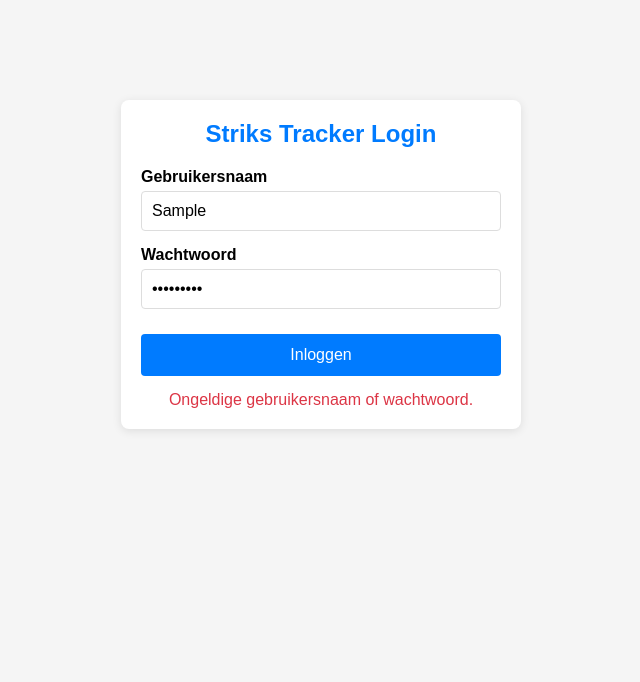
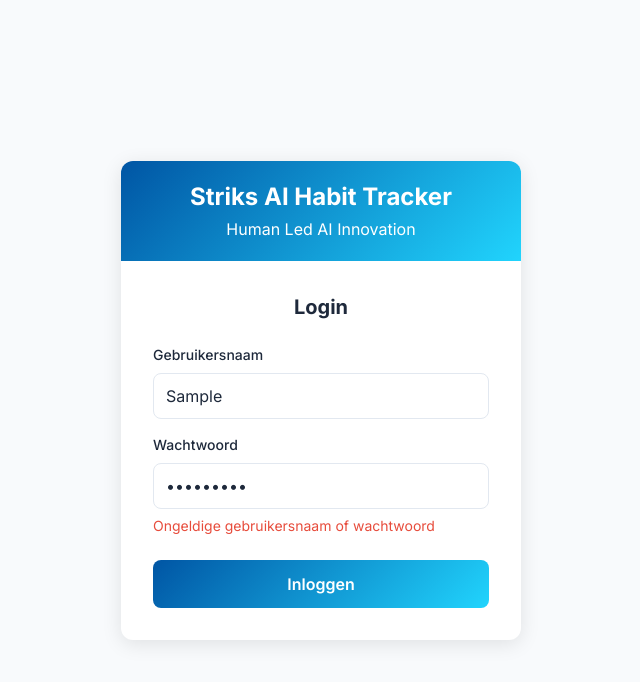
Before and after one commit to Strik88/Tracker, a plain HTML site: page login.html in a window 1280 px wide. Both pictures are taken after typing "Sample", "Sample123" into the empty fields and a click on the button "Inloggen". Shown: the whole page, without its empty margins (319-959 px from the left). Drawn offline with nearby package versions, Linux system fonts and the light colour scheme.

Commit message:
Add login functionality with custom credentials

```diff
--- a/login.html
+++ b/login.html
@@ -3,109 +3,157 @@
 <head>
     <meta charset="UTF-8">
     <meta name="viewport" content="width=device-width, initial-scale=1.0">
-    <title>Login - Striks Tracker</title>
-    <link rel="stylesheet" href="style.css">
-    <link rel="stylesheet" href="https://cdnjs.cloudflare.com/ajax/libs/font-awesome/6.4.0/css/all.min.css">
+    <title>Login - Striks AI Habit Tracker</title>
+    <link href="https://cdn.jsdelivr.net/npm/tailwindcss@2.2.19/dist/tailwind.min.css" rel="stylesheet">
+    <link rel="stylesheet" href="https://cdn.jsdelivr.net/npm/@fortawesome/fontawesome-free@6.0.0/css/all.min.css">
+    <link href="https://fonts.googleapis.com/css2?family=Inter:wght@300;400;500;600;700&display=swap" rel="stylesheet">
     <style>
-        .login-container {
-            max-width: 400px;
-            margin: 100px auto;
-            padding: 20px;
-            background-color: white;
-            border-radius: 8px;
-            box-shadow: 0 2px 10px rgba(0, 0, 0, 0.1);
+        :root {
+            --primary-color: #0055A4;
+            --secondary-color: #3498DB;
+            --accent-color: #21D4FD;
+            --bg-color: #F8FAFC;
+            --card-bg: #FFFFFF;
+            --text-primary: #1E293B;
         }
 
-        .login-container h2 {
-            text-align: center;
-            margin-bottom: 20px;
-            color: #007bff;
+        body {
+            font-family: 'Inter', sans-serif;
+            background-color: var(--bg-color);
+            color: var(--text-primary);
+            min-height: 100vh;
+            display: flex;
+            align-items: center;
+            justify-content: center;
         }
 
-        .form-group {
-            margin-bottom: 15px;
+        .login-card {
+            background-color: var(--card-bg);
+            border-radius: 12px;
+            box-shadow: 0 4px 20px rgba(0, 0, 0, 0.1);
+            transition: all 0.3s ease;
+            width: 100%;
+            max-width: 400px;
         }
 
-        .form-group label {
-            display: block;
-            margin-bottom: 5px;
-            font-weight: bold;
+        .login-header {
+            background: linear-gradient(135deg, #0055A4, #21D4FD);
+            border-radius: 12px 12px 0 0;
+            padding: 20px;
+            text-align: center;
+            color: white;
         }
 
-        .form-group input {
+        .form-input {
+            border: 1px solid #E2E8F0;
+            padding: 10px 12px;
+            border-radius: 8px;
             width: 100%;
-            padding: 10px;
-            border: 1px solid #ddd;
-            border-radius: 4px;
-            font-size: 16px;
+            transition: border-color 0.3s ease;
+        }
+
+        .form-input:focus {
+            outline: none;
+            border-color: var(--primary-color);
+            box-shadow: 0 0 0 3px rgba(0, 85, 164, 0.1);
         }
 
         .login-btn {
-            width: 100%;
-            padding: 12px;
-            background-color: #007bff;
+            background: linear-gradient(135deg, #0055A4, #21D4FD);
             color: white;
             border: none;
-            border-radius: 4px;
-            font-size: 16px;
+            border-radius: 8px;
+            padding: 12px;
+            width: 100%;
+            font-weight: 600;
             cursor: pointer;
-            margin-top: 10px;
+            transition: transform 0.3s ease, box-shadow 0.3s ease;
         }
 
         .login-btn:hover {
-            background-color: #0069d9;
+            transform: translateY(-2px);
+            box-shadow: 0 4px 12px rgba(0, 85, 164, 0.2);
+        }
+
+        .login-btn:active {
+            transform: translateY(0);
         }
 
         .error-message {
-            color: #dc3545;
-            margin-top: 15px;
-            text-align: center;
+            color: #e74c3c;
+            font-size: 14px;
+            margin-top: 6px;
             display: none;
+        }
+
+        @keyframes shake {
+            0%, 100% { transform: translateX(0); }
+            10%, 30%, 50%, 70%, 90% { transform: translateX(-5px); }
+            20%, 40%, 60%, 80% { transform: translateX(5px); }
+        }
+
+        .shake {
+            animation: shake 0.6s;
         }
     </style>
 </head>
 <body>
-    <div class="login-container">
-        <h2>Striks Tracker Login</h2>
+    <div class="login-card p-0">
+        <div class="login-header">
+            <h1 class="text-2xl font-bold">Striks AI Habit Tracker</h1>
+            <p class="mt-1">Human Led AI Innovation</p>
+        </div>
+        <div class="p-8">
+            <h2 class="text-xl font-bold mb-6 text-center">Login</h2>
             <form id="login-form">
-            <div class="form-group">
-                <label for="username">Gebruikersnaam</label>
-                <input type="text" id="username" required>
+                <div class="mb-4">
+                    <label for="username" class="block text-sm font-medium mb-2">Gebruikersnaam</label>
+                    <input type="text" id="username" class="form-input" placeholder="Voer je gebruikersnaam in" autocomplete="username">
                 </div>
-            <div class="form-group">
-                <label for="password">Wachtwoord</label>
-                <input type="password" id="password" required>
+                <div class="mb-6">
+                    <label for="password" class="block text-sm font-medium mb-2">Wachtwoord</label>
+                    <input type="password" id="password" class="form-input" placeholder="Voer je wachtwoord in" autocomplete="current-password">
+                    <div id="error-message" class="error-message">Ongeldige gebruikersnaam of wachtwoord</div>
                 </div>
                 <button type="submit" class="login-btn">Inloggen</button>
             </form>
-        <div id="error-message" class="error-message">
-            Ongeldige gebruikersnaam of wachtwoord.
         </div>
     </div>
 
     <script>
-        document.getElementById('login-form').addEventListener('submit', function(e) {
+        document.addEventListener('DOMContentLoaded', function() {
+            // Check if user is already logged in
+            if (localStorage.getItem('isLoggedIn') === 'true') {
+                window.location.href = 'index.html';
+            }
+
+            const loginForm = document.getElementById('login-form');
+            const errorMessage = document.getElementById('error-message');
+            const loginCard = document.querySelector('.login-card');
+
+            loginForm.addEventListener('submit', function(e) {
                 e.preventDefault();
 
                 const username = document.getElementById('username').value;
                 const password = document.getElementById('password').value;
 
-            // Simpele authenticatie (in productie zou je dit NOOIT doen)
-            if (username === 'admin' && password === 'password123') {
-                // Inloggen succesvol
+                // Validate login credentials
+                if (username === 'Ian' && password === 'Str1kvr@@G') {
+                    // Login successful
                     localStorage.setItem('isLoggedIn', 'true');
-                window.location.href = 'index.html'; // Doorsturen naar hoofdpagina
+                    localStorage.setItem('username', username);
+                    window.location.href = 'index.html';
                 } else {
-                // Inloggen mislukt
-                document.getElementById('error-message').style.display = 'block';
+                    // Login failed
+                    errorMessage.style.display = 'block';
+                    loginCard.classList.add('shake');
+
+                    // Remove shake animation after it completes
+                    setTimeout(function() {
+                        loginCard.classList.remove('shake');
+                    }, 600);
                 }
             });
-
-        // Controleer of gebruiker al is ingelogd
-        window.addEventListener('load', function() {
-            if (localStorage.getItem('isLoggedIn') === 'true') {
-                window.location.href = 'index.html';
-            }
         });
     </script>
 </body>
```
Also changed, not shown: index.html (+64 -1 lines). Lines whose indentation alone changed are shown as unchanged.
